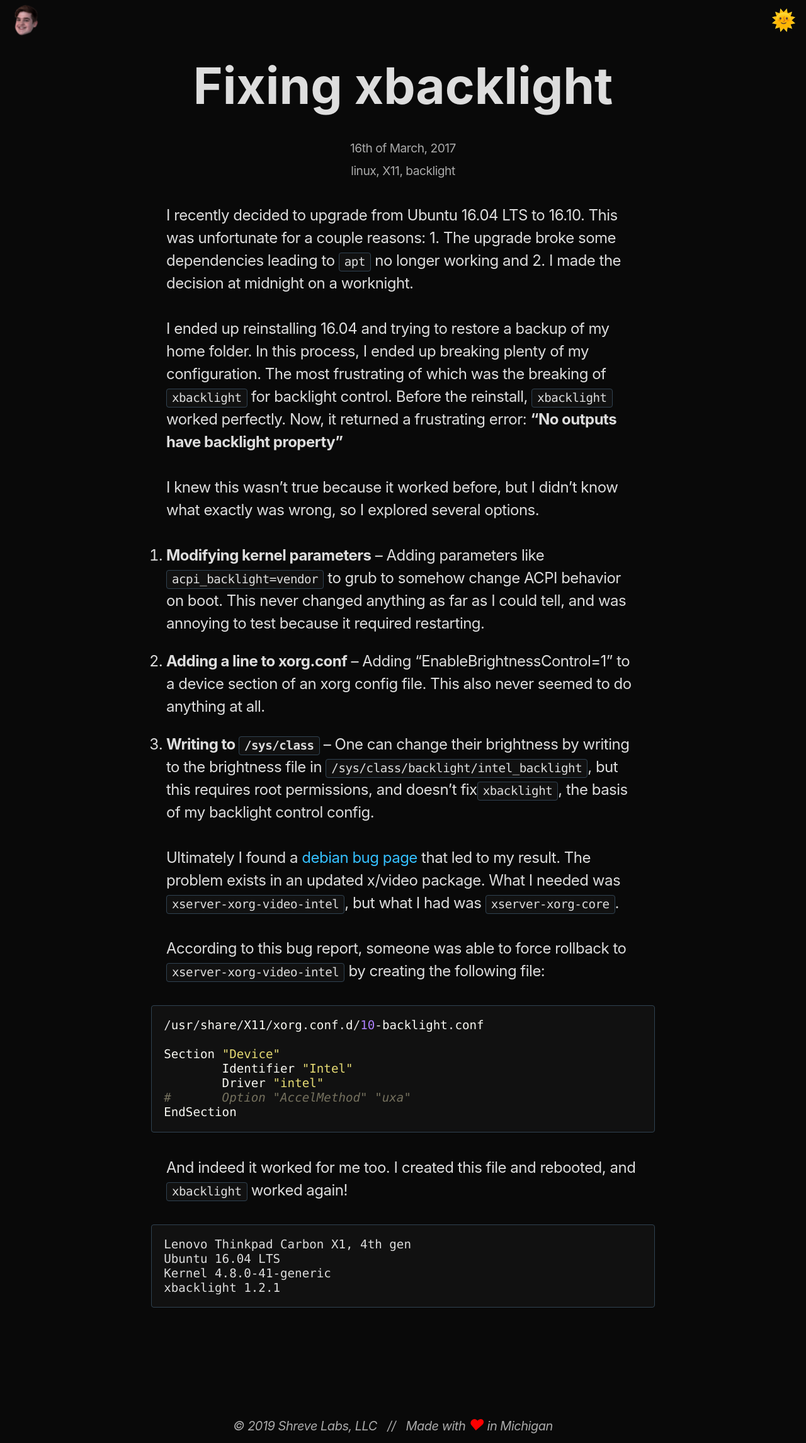
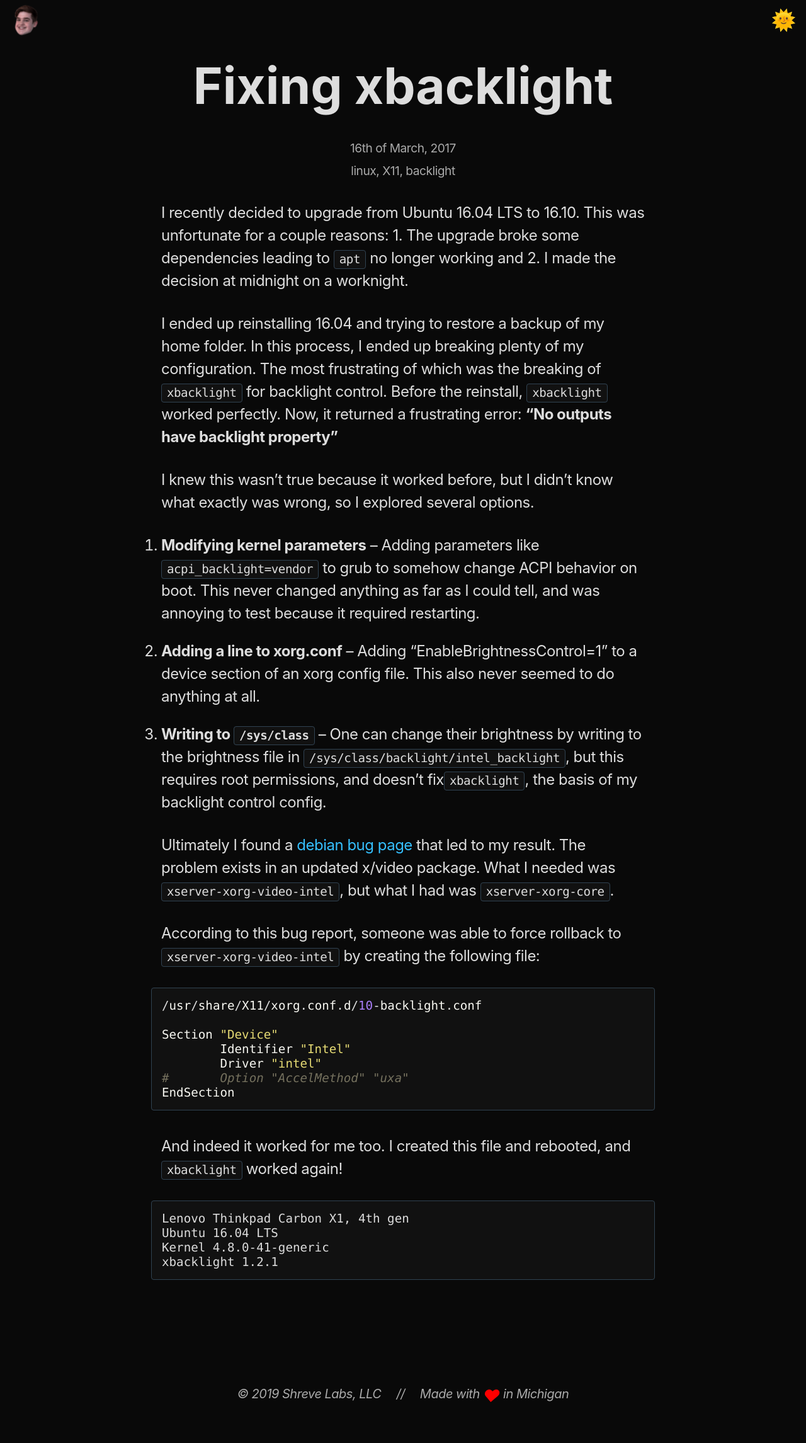
Before and after one commit to shreve/shreve.io, a Jekyll site: the page built from _posts/2017-03-16-fixing-xbacklight.md, in a window 1280 px wide. Shown: the whole page at 63% size. Built offline with Jekyll 4.4.1, drawn with Linux system fonts in a browser that asks for light colours; after the commit the page ends 2246 px from its top, so only the background shows below that.

Commit message:
Tweak some styles

```diff
--- a/_sass/_forms.sass
+++ b/_sass/_forms.sass
@@ -6,19 +6,8 @@
   padding: 0.4em 0.8em 0.5em
   color: #fff
   border: 1px solid #304251
-
-.currency-input
-  &:before
-    content: '$'
-    font-size: 1.1em
-    position: absolute
-    color: #fff
-    padding: 0.6em
-
-  input
-    padding-left: 1.5em
-    padding-right: 0.5em
-    max-width: 120px
+  display: block
+  width: 100%
 
 .file-input
   @extend %embed-background
@@ -45,25 +34,15 @@
     margin: 0
     opacity: 0
 
-.input-group
-  margin-bottom: 3em
-
-  *
-    width: 100%
-  label
-    display: block
-  input, textarea, select
-    display: block
-
 .form-group
   margin: 0 auto
   padding: 0 1em 0.5em
 
-.button,
 button
   @extend %border-color
   @extend %button-color
   display: inline-block
   border: 1px solid
-  padding: 0.72em 1em 0.65em
+  padding: 0.6em 1em 0.6em
   cursor: pointer
+  font-size: 1.5em
--- a/_sass/_layout.sass
+++ b/_sass/_layout.sass
@@ -79,10 +79,11 @@
     &::after
       content: '//'
       display: inline-block
-      padding: 0 1rem
+      padding: 0 1.5rem
 
     &:last-child::after
       content: ''
+      display: none
 
 ul.tags
   list-style-type: none
@@ -99,3 +100,4 @@
 
     &:last-child::after
       content: ''
+      display: none
--- a/_sass/_typography.sass
+++ b/_sass/_typography.sass
@@ -55,7 +55,7 @@
 h3
   font-size: 2rem
 
-label, button, .button
+label, button
   @extend %display-font
   font-weight: bold
   text-transform: uppercase
@@ -103,8 +103,8 @@
 
 p, ol, ul, .content-element, dd
   width: 100%
-  font-size: 1.5rem
-  padding: 0 1em 0.5em
+  fontr-size: 1.5rem
+  padding: 0 1rem 0.5rem
 
 ol
   list-style-type: decimal
@@ -192,7 +192,7 @@
   max-width: 100%
   overflow-x: auto
   overflow-y: hidden
-  padding: 1em
+  padding: 1rem
   margin-bottom: 2em
 
 pre code
@@ -214,7 +214,7 @@
     @extend %subtext
     font-size: 1rem
     text-align: right
-    padding-right: 1em
+    padding-right: 1rem
     order: 1
     margin: 0
 
@@ -234,4 +234,5 @@
 
 .heart
   color: red
-  font-size: 1.2em
+  font-size: 1.35em
+  vertical-align: top
```
